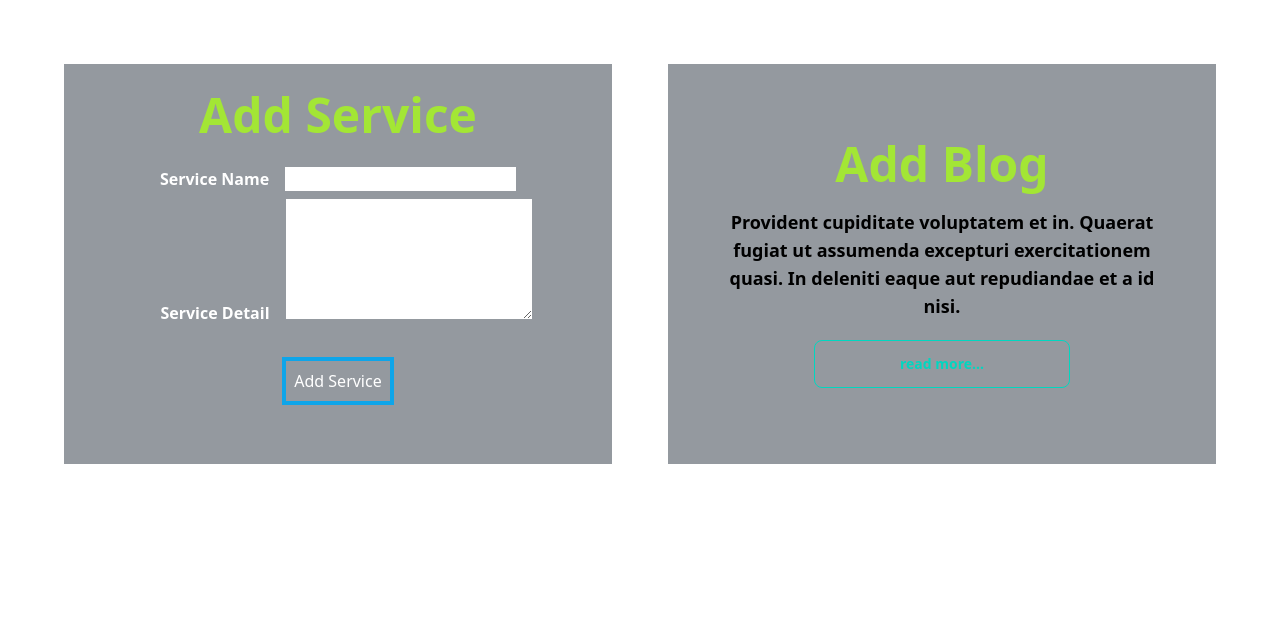
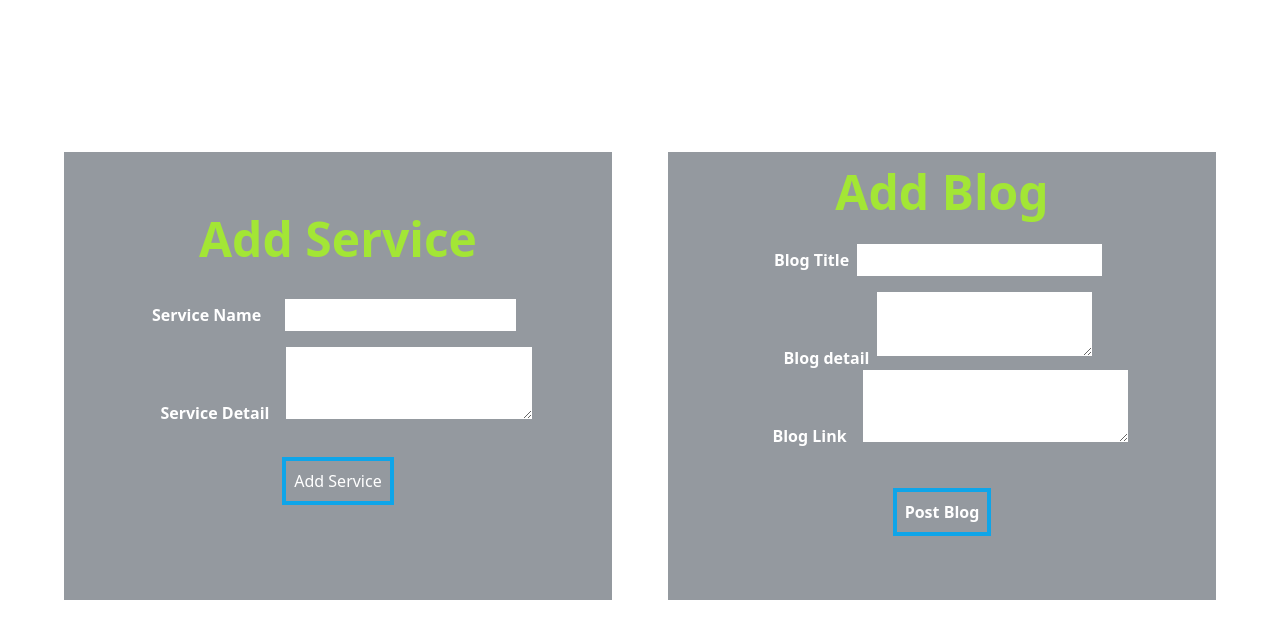
Before and after one commit to Abdullah0095/primex-it, a React (Vite) app: page /admin in a window 1280 px wide. Shown: the top 638 px of the page. Built offline with nearby package versions, Linux system fonts and the light colour scheme.

Commit message:
admin page done, service and blogs are inserted and displayed c&r done from CRUD

```diff
--- a/src/Components/Admin/Admin.jsx
+++ b/src/Components/Admin/Admin.jsx
@@ -1,4 +1,5 @@
 import React from 'react';
+import { Link } from 'react-router-dom';
 
 const Admin = () => {
     const handleAddService = event => {
@@ -6,25 +7,58 @@ const Admin = () => {
         const form = event.target;
         const serviceName = form.name.value;
         const serviceDescription = form.detail.value;
-        const service = {serviceName, serviceDescription};
+
+        const service = { serviceName, serviceDescription };
         console.log(service)
 
         fetch('http://localhost:5000/service', {
             method: "POST",
-            headers: {"content-type" : "application/json"},
+            headers: { "content-type": "application/json" },
             body: JSON.stringify(service)
         }
         )
             .then(res => res.json())
             .then(data => {
                 console.log(data)
-            if(data.insertedId){
+                if (data.insertedId) {
                     alert("Service added successfully");
                     form.reset();
                 }
             })
     }
+
+    const handlePostBlog = event  => {
+
+        event.preventDefault();
+        const form = event.target;
+        const blogTitle = form.title.value;
+        const blogDescription = form.description.value;
+        const blogLink = form.link.value;
+        const blog = {blogTitle, blogDescription, blogLink};
+        console.log(blog);
+
+        fetch('http://localhost:5000/blog', {
+            method: "POST",
+            headers : {"content-type" : "application/json"},
+            body: JSON.stringify(blog)
+        })
+        .then(res => res.json())
+        .then(data => {
+            console.log(data);
+            if(data.insertedId){
+                alert("Blog added successfully!!!!!");
+                form.reset();
+            }
+        })
+
+    }
+
     return (
+        <section>
+            <div>
+                <Link to='/'><h1 className='text-center m-10 text-5xl font-bold text-white'>primeX-it</h1></Link>
+            </div>
+            <div>
                 <div className='grid md:grid-cols-2 m-16 gap-14'>
                     <div className="hero md:min-h-[400px]" >
                         <div className="hero-overlay bg-opacity-50"></div>
@@ -33,9 +67,10 @@ const Admin = () => {
                                 <h1 className="mb-5 text-5xl font-bold text-lime-400">Add Service</h1>
                                 <form onSubmit={handleAddService}>
                                     <label className='m-2 font-bold' htmlFor="">Service Name</label>
-                            <input className='m-2' type="text" name="name" id="" /> <br />
+                                    <input className='m-4 h-8' type="text" name="name" id="" /> <br />
                                     <label className='m-4 font-bold' htmlFor="">Service Detail</label>
-                            <textarea  name="detail" id="" cols="25" rows="5" ></textarea> <br />
+                                    <textarea name="detail" id="" cols="25" rows="3" ></textarea> <br />
+
                                     <input className='m-8 p-2  border-4 border-sky-500 hover:bg-black hover:text-orange-50' type="submit" value="Add Service" />
 
                                 </form>
@@ -46,14 +81,27 @@ const Admin = () => {
                     <div className="hero md:min-h-[400px]" >
                         <div className="hero-overlay bg-opacity-50"></div>
                         <div className="hero-content text-center text-neutral-content">
-                    <div className="max-w-md">
+                            <div className="max-w-md text-white">
                                 <h1 className="mb-5 text-5xl font-bold text-lime-400">Add Blog</h1>
-                        <p className="mb-5 text-black text-lg font-semibold">Provident cupiditate voluptatem et in. Quaerat fugiat ut assumenda excepturi exercitationem quasi. In deleniti eaque aut repudiandae et a id nisi.</p>
-                        <button className="btn btn-wide btn-outline btn-accent">read more...</button>
+                                <form className='m-2 font-bold' onSubmit={handlePostBlog}>
+
+                                    <label htmlFor="">Blog Title</label>
+                                    <input className='h-8 m-2' type="text" name="title" id="" /> <br />
+                                    <label htmlFor="">Blog detail</label>
+                                    <textarea className='h-16 m-2' type="text" name="description" id="" /> <br />
+                                    <label className='m-4 font-bold' htmlFor="">Blog Link</label>
+                                    <textarea name="link" id="" cols="25" rows="3" ></textarea> <br />
+
+                                    <input className='m-10 p-2  border-4 border-sky-500 hover:bg-black hover:text-orange-50' type="submit" value="Post Blog" />
+
+
+                                </form>
                             </div>
                         </div>
                     </div>
                 </div>
+            </div>
+        </section>
     );
 };
 
--- a/src/Components/Services/Services.jsx
+++ b/src/Components/Services/Services.jsx
@@ -1,30 +1,18 @@
 import React from 'react';
 import service1 from '../../assets/photos/sevice1.jpg'
+import { useLoaderData } from 'react-router-dom';
 
 const Services = () => {
-    const servicefakeData = [
-        {
-            title: 'Marketing',
-            description: 'Nemo cupiditate ab quibusdam quaerat impedit magni. Earum suscipit ipsum laudantium. Quo delectus est. Maiores voluptas ab sit natus veritatis ut. Debitis nulla cumque veritatis. Sunt suscipit voluptas ipsa in tempora esse soluta sint.'
-        }, {
-            title: 'Illustration',
-            description: 'Nemo cupiditate ab quibusdam quaerat impedit magni. Earum suscipit ipsum laudantium. Quo delectus est. Maiores voluptas ab sit natus veritatis ut. Debitis nulla cumque veritatis. Sunt suscipit voluptas ipsa in tempora esse soluta sint.'
-        },
-        {
-            title: 'Marketing Manager',
-            description: 'Nemo cupiditate ab quibusdam quaerat impedit magni. Earum suscipit ipsum laudantium. Quo delectus est. Maiores voluptas ab sit natus veritatis ut. Debitis nulla cumque veritatis. Sunt suscipit voluptas ipsa in tempora esse soluta sint.'
-        }, {
-            title: 'Illustration Illusion',
-            description: 'Nemo cupiditate ab quibusdam quaerat impedit magni. Earum suscipit ipsum laudantium. Quo delectus est. Maiores voluptas ab sit natus veritatis ut. Debitis nulla cumque veritatis. Sunt suscipit voluptas ipsa in tempora esse soluta sint.'
-        },
-    ]
+    const serviceData = useLoaderData();
+    console.log(serviceData);
+
     return (
         <div >
             <h4 className='text-center text-lime-300 text-lg py-3'>WHAT WE DO</h4>
             <h1 className='text-center text-4xl mx-4 font-bold pb-8'>We’ve got everything you need to launch and grow your business</h1>
             <div className='grid md:grid-cols-2 mx-16 gap-14'>
                 {
-                    servicefakeData.map(service => <ServiceCard key={service.title} service={service}></ServiceCard>)
+                    serviceData.map(service => <ServiceCard key={service._id} service={service}></ServiceCard>)
                 }
             </div>
 
@@ -33,7 +21,7 @@ const Services = () => {
 };
 
 const ServiceCard = ({ service }) => {
-    const { title, description } = service;
+    const { serviceName, serviceDescription } = service;
     return <>
         <div >
 
@@ -41,8 +29,8 @@ const ServiceCard = ({ service }) => {
                 <div className="hero-overlay bg-opacity-50"></div>
                 <div className="hero-content text-center text-neutral-content">
                     <div className="max-w-md">
-                        <h1 className="mb-5 text-5xl font-bold text-lime-400">{title}</h1>
-                        <p className="mb-5 text-black text-lg font-semibold">Provident cupiditate voluptatem et in. Quaerat fugiat ut assumenda excepturi exercitationem quasi. In deleniti eaque aut repudiandae et a id nisi.</p>
+                        <h1 className="mb-5 text-5xl font-bold text-lime-400">{serviceName}</h1>
+                        <p className="mb-5 text-black text-lg font-semibold">{serviceDescription}</p>
                         <button className="btn btn-wide btn-outline btn-accent">read more...</button>
                     </div>
                 </div>
--- a/src/Components/SharePage/Navbar/Navbar.jsx
+++ b/src/Components/SharePage/Navbar/Navbar.jsx
@@ -33,7 +33,8 @@ const Navbar = () => {
                     </ul>
                 </div>
                 <div className="navbar-end">
-                    <a className="btn btn-accent m-5">Button</a>
+                    <Link className="btn btn-accent m-5" to='/admin'>ADMIN</Link>
+
                 </div>
             </div>
         </div>
--- a/src/main.jsx
+++ b/src/main.jsx
@@ -36,7 +36,8 @@ const router = createBrowserRouter([
       },
       {
         path: 'service',
-        element: <Services />
+        element: <Services />,
+        loader: () => fetch('http://localhost:5000/service')
       },
     ]
   },
```
Lines whose indentation alone changed are shown as unchanged.
